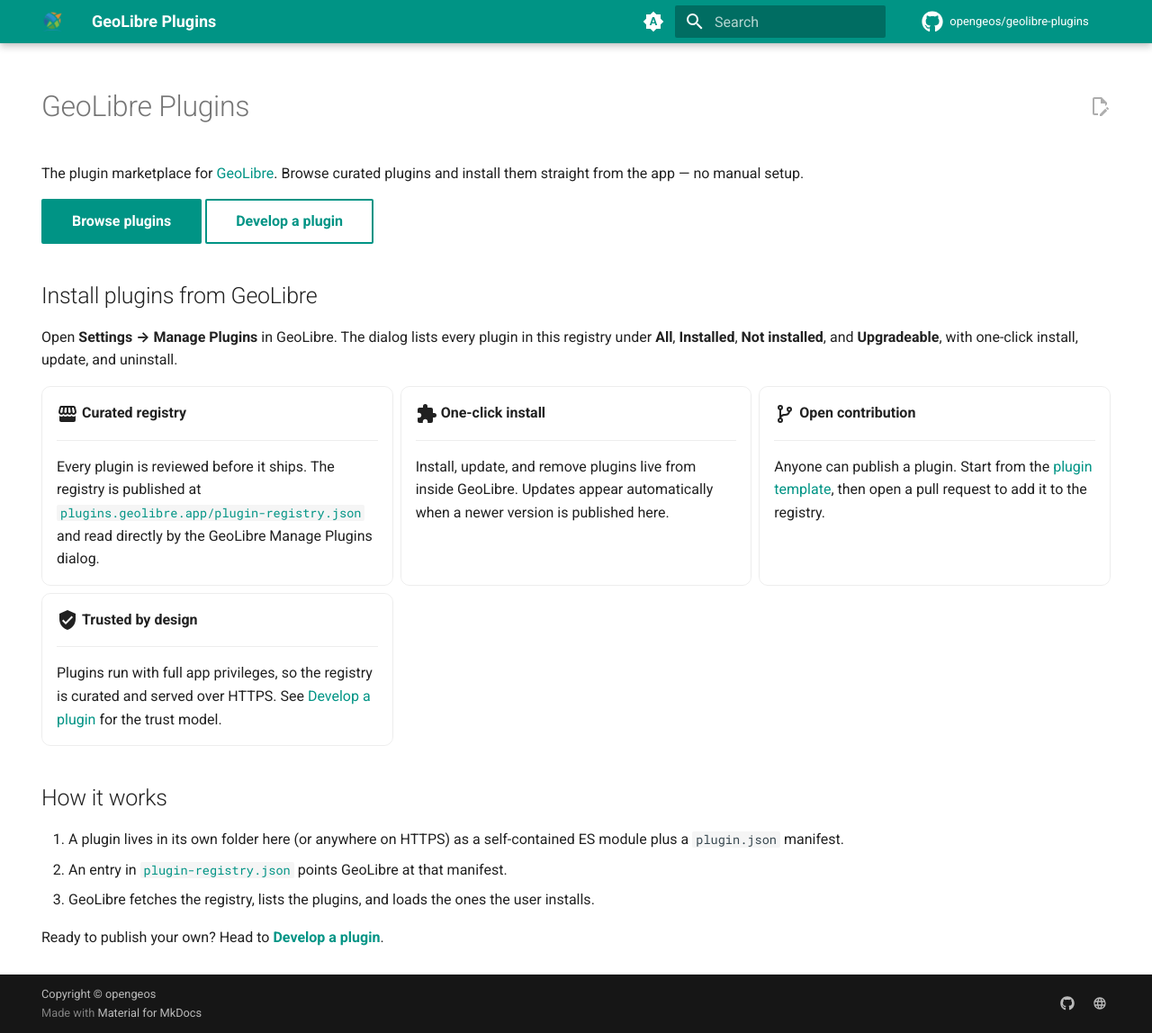
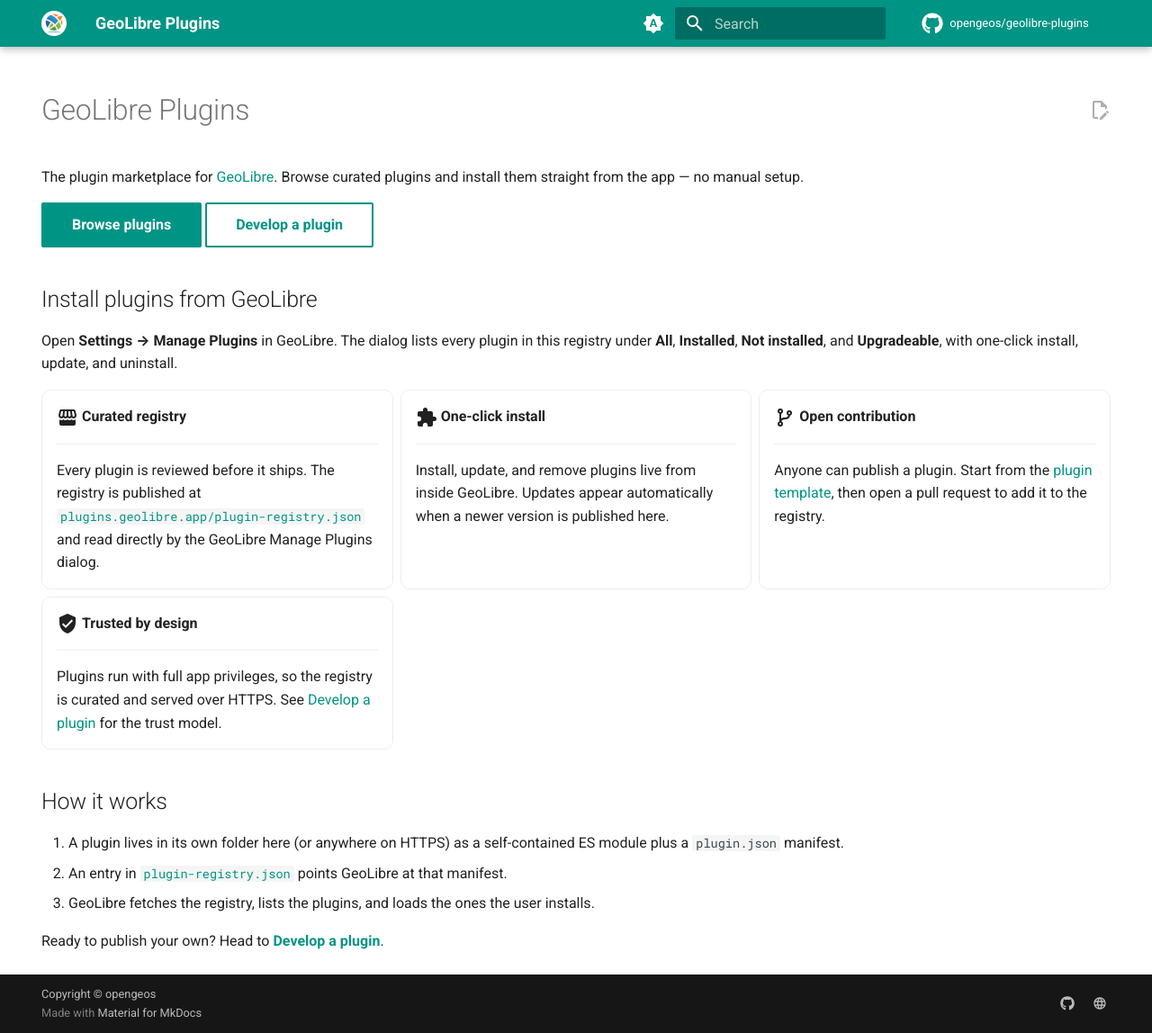
Before and after one commit to opengeos/geolibre-plugins, an MkDocs documentation site: the page built from docs/index.md, in a window 1280 px wide and 1148 px high. Shown: the whole window at 90% size. Built offline with MkDocs 1.6.1 and Material for MkDocs 9.7.7, drawn with Linux system fonts in a browser that asks for light colours; comment, search, counter and statistics services are not loaded.

Commit message:
fix: back the header logo with a white circle for contrast (#4)
The colorful globe logo (especially its green segments) fused with the teal
header. Add a white circular background behind the header logo so it stays
legible.

```diff
--- a/docs/stylesheets/extra.css
+++ b/docs/stylesheets/extra.css
@@ -1,3 +1,12 @@
+/* The colorful globe logo (esp. its green segments) fuses with the teal
+   header, so back it with a white circle for clear contrast. */
+.md-header__button.md-logo img {
+  background-color: #fff;
+  border-radius: 50%;
+  padding: 2px;
+  box-sizing: content-box;
+}
+
 /* Tighten the plugin catalog cards and give each a clear footer of links. */
 .md-typeset .grid.cards > ul > li {
   border-radius: 0.5rem;
```
